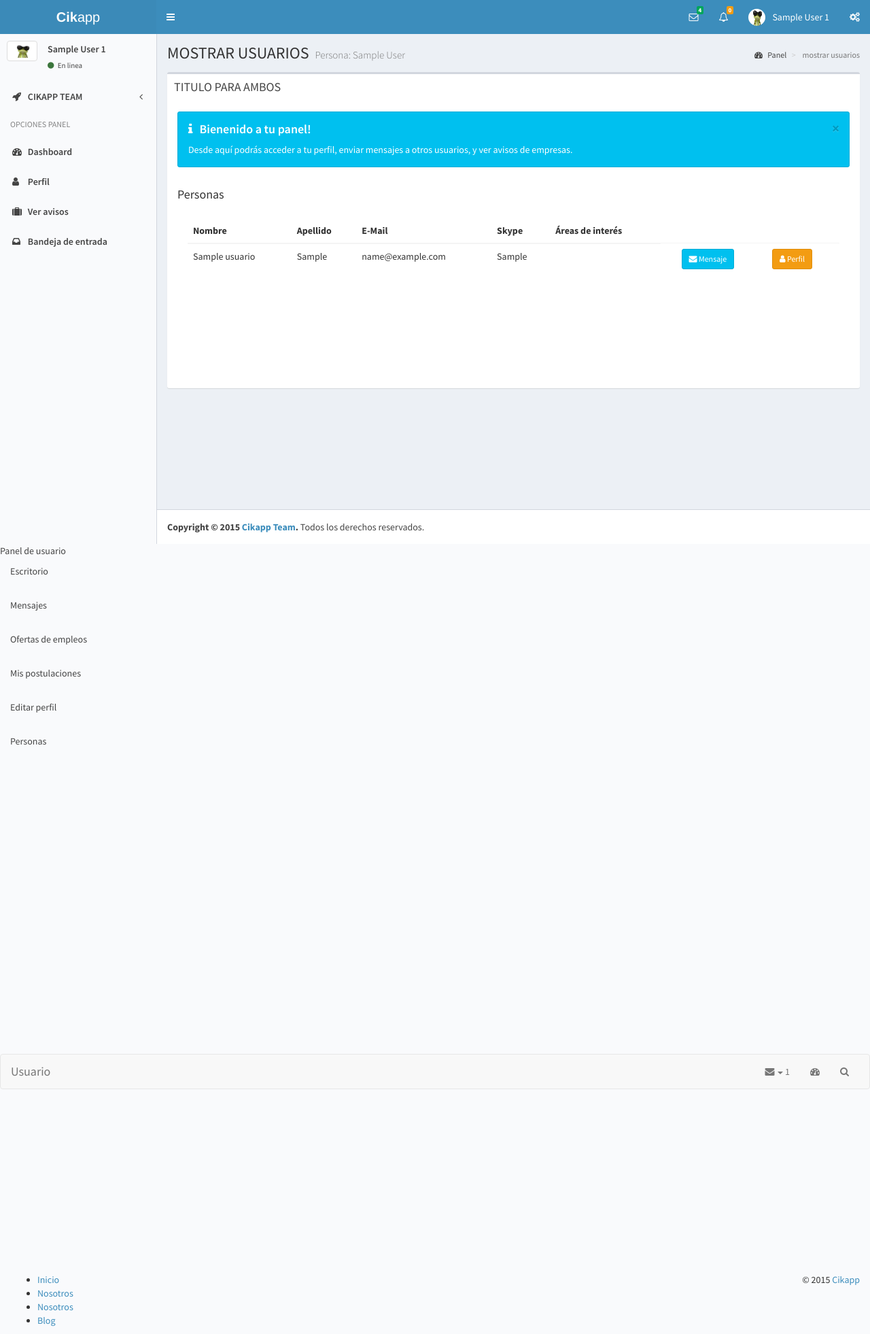
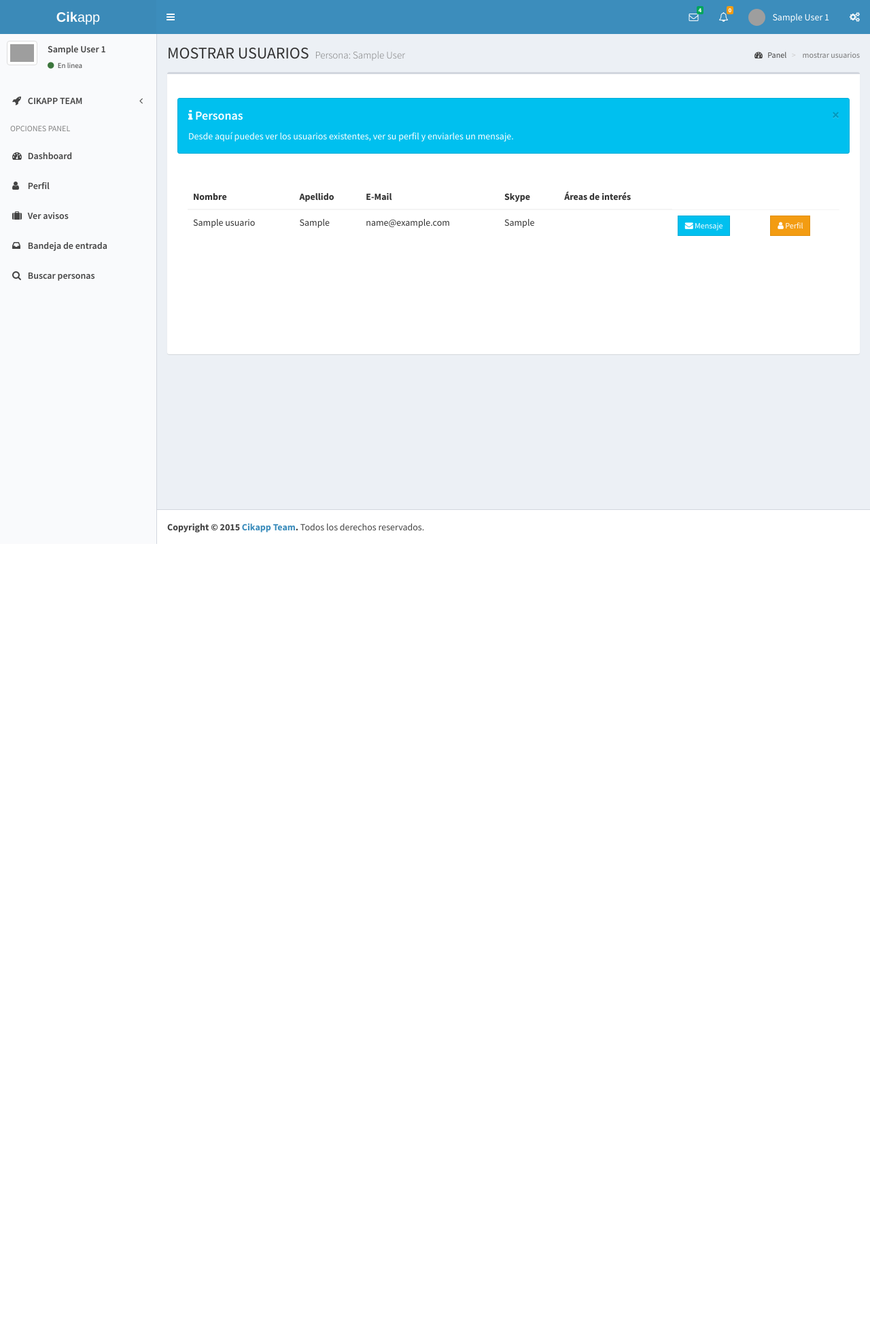
Before and after one commit to pabloaltam/cikapp-beta, a PHP site: page /mostrar-usuarios.php in a window 1280 px wide. Shown: the whole page at 68% size. After the commit the page ends 800 px from the top, so only its background shows below. Run offline with PHP 8.4, Linux system fonts and the light colour scheme; the visitor is signed in with stand-in values (Sample User, id 1); tables that the repository leaves empty or names only in its code hold one stand-in row (values such as "Sample post"); data that the repository does not hold is empty; some libraries are stand-ins or nearby versions; grey boxes are pictures that could not be loaded.

Commit message:
mostrar-usuarios.php funcionando

```diff
--- a/editar-perfil.php
+++ b/editar-perfil.php
@@ -57,7 +57,7 @@
                                             $uploadedfileload = false;
                                         }
                                         $file_name = $_FILES["uploadedfile"]["name"];
-                                        $add = "uploads/$file_name";
+                                        $add = "/uploads/$file_name";
                                         if ($uploadedfileload) {
                                             if (move_uploaded_file($_FILES["uploadedfile"]["tmp_name"], $add)) {
                                                 if ($Obj_operaciones->editarImagenEmpresa($id, $add)) {
--- a/include/sign_in.php
+++ b/include/sign_in.php
@@ -21,6 +21,7 @@
                         $_SESSION['apellidoM'] = $rows['apellidoM'];
                         $_SESSION['email'] = $rows['email'];
                         $_SESSION['COMUNA_ID'] = $rows['COMUNA_ID'];
+                        $_SESSION['rutaImagen']=$rows['rutaImagen'];
                         $_SESSION['tipo'] = 'persona';
                         header("Location: panel.php");
                     }else{
@@ -63,6 +64,7 @@
                         $_SESSION['apellidoM'] = $rows['apellidoM'];
                         $_SESSION['email'] = $rows['email'];
                         $_SESSION['COMUNA_ID'] = $rows['COMUNA_ID'];
+                        $_SESSION['rutaImagen']=$rows['rutaImagen'];
                         $_SESSION['tipo'] = 'persona';
                   return TRUE;
 
@@ -107,6 +109,7 @@
                         $_SESSION['fonoEmpresa'] = $rows['fonoEmpresa'];
                         $_SESSION['websiteEmpresa'] = $rows['websiteEmpresa'];
                         $_SESSION['emailEmpresa'] = $rows['emailEmpresa'];
+                         $_SESSION['rutaImagen']=$rows['rutaImagen'];
                         $_SESSION['direccionEmpresa'] = $rows['direccionEmpresa'];
                         $_SESSION['COMUNA_ID'] = $rows['COMUNA_ID'];
                         $_SESSION['tipo'] = 'empresa';
@@ -154,7 +157,7 @@
                         $_SESSION['fonoEmpresa'] = $rows['fonoEmpresa'];
                         $_SESSION['websiteEmpresa'] = $rows['websiteEmpresa'];
                         $_SESSION['emailEmpresa'] = $rows['emailEmpresa'];
-
+                         $_SESSION['rutaImagen']=$rows['rutaImagen'];
                         $_SESSION['direccionEmpresa'] = $rows['direccionEmpresa'];
                         $_SESSION['COMUNA_ID'] = $rows['COMUNA_ID'];
                         $_SESSION['tipo'] = 'empresa';
--- a/mostrar-usuarios.php
+++ b/mostrar-usuarios.php
@@ -8,14 +8,13 @@
                     <div>
                         <div class="box">
                             <div class="box-header">
-                                <h4 class="box-title">TITULO PARA AMBOS</h4>
                             </div>
                             <section class="content">
 
       <div class="alert alert-info alert-dismissable">
                                    <button type="button" class="close" data-dismiss="alert" aria-hidden="true">&times;</button>
-        <h4><i class="icon fa fa-info"></i>Bienenido a tu panel!</h4>
-Desde aquí podrás acceder a tu perfil, enviar mensajes a otros usuarios, y ver avisos de empresas.
+        <h4><i class="fa fa-info"></i> Personas</h4>
+        Desde aquí puedes ver los usuarios existentes, ver su perfil y enviarles un mensaje.
       </div>
 <?php if ($tipo=='empresa') {?>
 //TODO LO QUE VA EN EMPRESA
@@ -26,7 +25,6 @@
                     <div class="col-md-12">
                         <div class="card ">
                             <div class="header">
-                                <h4 class="title">Personas</h4>
                                 <p class="category"></p>
                             </div>
                             <div class="content">
@@ -47,7 +45,7 @@
                           </thead>
                             <tbody>
                         <?php
-                        $var_usuarios=$Usuarios ->mostrarUsuarios($rutActual);
+                        $var_usuarios=$Usuarios ->mostrarUsuarios($rut);
                         $var_cantidad_usuarios=count($var_usuarios);?>
                         <?php for($j=0;$j<$var_cantidad_usuarios;$j++){?>
                           <tr>
@@ -56,10 +54,9 @@
                         <td><?php echo $var_usuarios[$j][2];?></td>
                         <td><?php echo $var_usuarios[$j][3];?></td>
                         <td><?php echo $var_usuarios[$j][4];?></td>
-                        <td><?php echo $var_usuarios[$j][5];?></td>
                         <?php $idUsuario = $var_usuarios[$j][5];?>
-                        <td><a class="btn btn-sm btn-info btn-fill" href="mensajes.php?usuario=<?php echo $idUsuario ?> "   role="button" title="Enviar mensaje"><i class="fa fa-envelope"></i> Mensaje</a></td>
-                        <td><a class="btn btn-sm btn-warning btn-fill" href="#" role="button" title="Ver perfil"><i class="fa fa-user"></i> Perfil</a></td>
+                        <td><a class="btn btn-sm btn-info btn-flat" href="mensajes.php?usuario=<?php echo $idUsuario ?> "   role="button" title="Enviar mensaje"><i class="fa fa-envelope"></i> Mensaje</a></td>
+                        <td><a class="btn btn-sm btn-warning btn-flat" href="#" role="button" title="Ver perfil"><i class="fa fa-user"></i> Perfil</a></td>
                         </tr>
                         <?php };?>
                             </tbody>
@@ -78,150 +75,3 @@
         </section>
         </div>
  <?php include 'structure/footer.panel.php'; ?>
-
-
-<div class="wrapper">
-    <div class="sidebar" data-color="blue" data-image="assets/img/sidebar-5.jpg">
-
-    <!--
-
-        Tip 1: you can change the color of the sidebar using: data-color="blue | azure | green | orange | red | purple"
-        Tip 2: you can also add an image using data-image tag
-
-    -->
-        <div class="sidebar-wrapper">
-            <div class="logo">
-                <a href="#" class="simple-text">
-                    Panel de usuario
-                </a>
-            </div>
-
-            <ul class="nav">
-                <li >
-                    <a href="panel-usuario.php">
-                        <i class="pe-7s-home"></i>
-                        <p>Escritorio</p>
-                    </a>
-                </li>
-                <li>
-                    <a href="sistema_mensajes.php">
-                        <i class="pe-7s-mail"></i>
-                        <p>Mensajes</p>
-                    </a>
-                </li>
-                <li >
-                    <a href="mostrar-avisos.php">
-                        <i class="pe-7s-portfolio"></i>
-                        <p>Ofertas de empleos</p>
-                    </a>
-                </li>
-                <li>
-                    <a href="mis-postulaciones.php">
-                        <i class="pe-7s-folder"></i>
-                        <p>Mis postulaciones</p>
-                    </a>
-                </li>
-
-                <li >
-                    <a href="edit-user-profile.php">
-                        <i class="pe-7s-magic-wand"></i>
-                        <p>Editar perfil</p>
-                    </a>
-                </li>
-                <li class="active">
-                    <a href="mostrar-usuarios.php">
-                        <i class="pe-7s-users"></i>
-                        <p>Personas</p>
-                    </a>
-                </li>
-            </ul>
-        </div>
-    </div>
-
-    <div class="main-panel">
-        <nav class="navbar navbar-default navbar-fixed">
-            <div class="container-fluid">
-                <div class="navbar-header">
-                    <!-- <button type="button" class="navbar-toggle" data-toggle="collapse" data-target="#navigation-example-2">
-                        <span class="sr-only">Toggle navigation</span>
-                        <span class="icon-bar"></span>
-                        <span class="icon-bar"></span>
-                        <span class="icon-bar"></span>
-                    </button> -->
-                    <a class="navbar-brand" href="#">Usuario</a>
-                </div>
-                <div class="collapse navbar-collapse">
-                    <ul class="nav navbar-nav navbar-left">
-
-                    </ul>
-
-                    <ul class="nav navbar-nav navbar-right">
-                        <li class="dropdown">
-                              <a href="#" class="dropdown-toggle" data-toggle="dropdown">
-                                    <i class="fa fa-envelope"></i>
-                                    <b class="caret"></b>
-                                    <span class="notification">1</span>
-                              </a>
-                              <ul class="dropdown-menu">
-                                <li><a href="#">Mensaje 1</a></li>
-                                <li><a href="#">Mensaje 2</a></li>
-                              </ul>
-                        </li>
-                                                <li>
-                            <a href="#" class="dropdown-toggle" data-toggle="dropdown">
-                                <i class="fa fa-dashboard"></i>
-                            </a>
-                        </li>
-
-                        <li>
-                           <a href="">
-                                <i class="fa fa-search"></i>
-                            </a>
-                        </li>
-                    </ul>
-                </div>
-            </div>
-        </nav>
-
-
-        <div class="content">
-            <div class="container-fluid">
-
-            </div>
-        </div>
-
-
-        <footer class="footer">
-            <div class="container-fluid">
-                <nav class="pull-left">
-                    <ul>
-                        <li>
-                            <a href="#">
-                                Inicio
-                            </a>
-                        </li>
-                        <li>
-                            <a href="#">
-                                Nosotros
-                            </a>
-                        </li>
-                        <li>
-                            <a href="#">
-                                Nosotros
-                            </a>
-                        </li>
-                        <li>
-                            <a href="#">
-                               Blog
-                            </a>
-                        </li>
-                    </ul>
-                </nav>
-                <p class="copyright pull-right">
-                    &copy; 2015 <a href="http://www.creative-tim.com">Cikapp</a>
-                </p>
-            </div>
-        </footer>
-
-    </div>
-</div>
--- a/structure/avisos.class.php
+++ b/structure/avisos.class.php
@@ -33,7 +33,7 @@
 
 	function editaPublicacion($id, $rut, $cargo, $COMUNA_ID, $tipo_contrato, $tipo_jornada, $fecha_inicio, $publicacion, $tipo_publicacion,$aniosExperiencia,$areaDesempenio){
 		include("include/conexion.php");
-		$edita_publicacion = "UPDATE publicaciones set cargo='$cargo',tipo_contrato='$tipo_contrato',tipo_jornada='$tipo_jornada',fecha_inicio='$fecha_inicio',publicacion='$publicacion',tipo_publicacion='$tipo_publicacion',$aniosExperiencia='$aniosExperiencia',$areaDesempenio='$areaDesempenio' WHERE id='$id' AND rut='$rut'";
+		$edita_publicacion = "UPDATE publicaciones set cargo='$cargo',tipo_contrato='$tipo_contrato',tipo_jornada='$tipo_jornada',fecha_inicio='$fecha_inicio',publicacion='$publicacion',tipo_publicacion='$tipo_publicacion',anios_experiencia='$aniosExperiencia',area_desempenio='$areaDesempenio' WHERE id='$id' AND rut='$rut'";
 		$resultado = $mysqli->query($edita_publicacion );
 		$mysqli->close();
 	}
--- a/structure/navbar.panel.php
+++ b/structure/navbar.panel.php
@@ -248,7 +248,7 @@
 									<span>Avisos publicados</span>
 								</a>
 							</li>
-							<li <?php if ($estaPagina=='mensajes' ) {echo 'class="active"'; }?>>
+							<li <?php if ($estaPagina=='buscar-personas' ) {echo 'class="active"'; }?>>
 								<a href="buscar-personas.php">
 									<i class="fa fa-search"></i>
 									<span>Buscar personas</span>
@@ -261,10 +261,16 @@
 										<span>Ver avisos</span>
 									</a>
 								</li>
-						<li <?php if ($estaPagina=='mensajes' ) {echo 'class="active"'; }?>>
+						<li <?php if ($estaPagina=='sistema-mensajes' ) {echo 'class="active"'; }?>>
 							<a href="sistema-mensajes.php">
 								<i class="fa fa-inbox"></i>
 								<span>Bandeja de entrada</span>
+							</a>
+						</li>
+						<li <?php if ($estaPagina=='mostrar-usuarios' ) {echo 'class="active"'; }?>>
+							<a href="mostrar-usuarios.php">
+								<i class="fa fa-search"></i>
+								<span>Buscar personas</span>
 							</a>
 						</li>
 								<?php }?>
```
